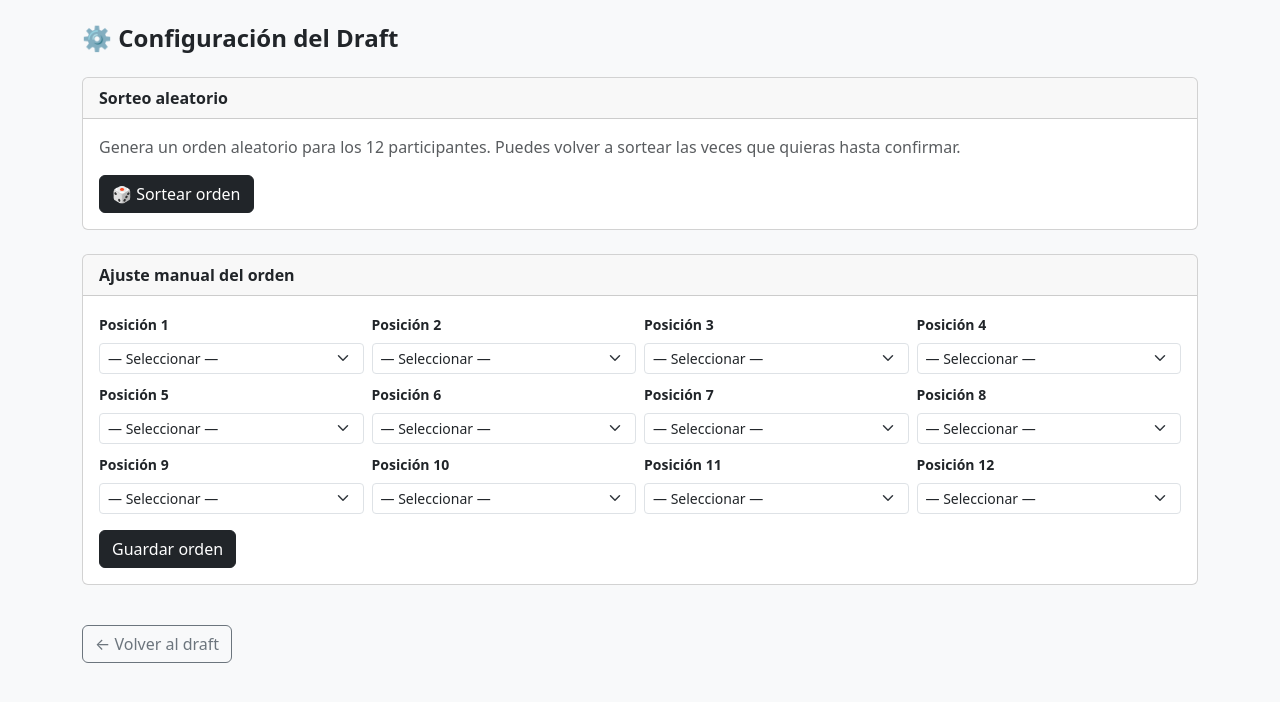
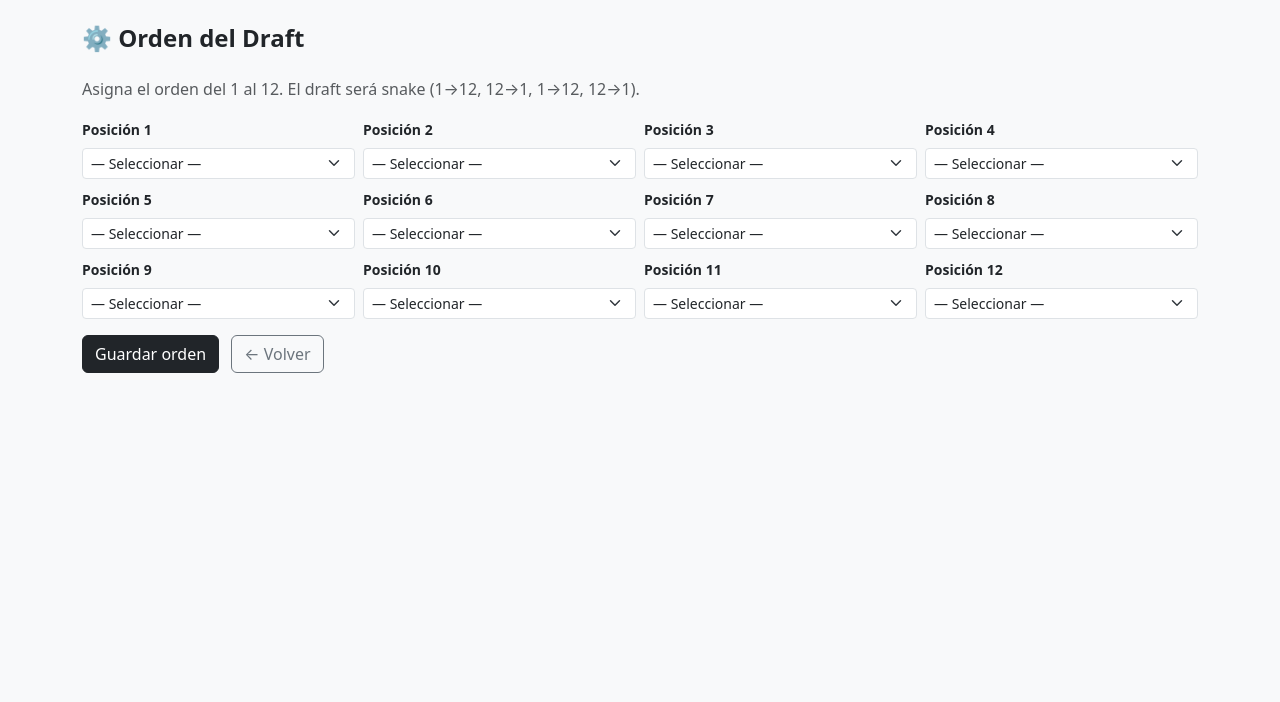
Before and after one commit to luis-ETP/quiniela, a FastAPI app: template templates/admin_draft_order.html in a window 1280 px wide. Shown: the top 702 px of the page. Run offline with FastAPI, Linux system fonts and the light colour scheme; the template is opened without the code that fills it, so the values that code supplies are empty.

Commit message:
simplify draft order: manual only, no sorteo button

```diff
--- a/templates/admin_draft_order.html
+++ b/templates/admin_draft_order.html
@@ -1,53 +1,10 @@
 {% extends "base.html" %}
-{% block title %}Sorteo del Draft — Admin{% endblock %}
+{% block title %}Orden del Draft — Admin{% endblock %}
 {% block content %}
 
-<h4 class="fw-bold mb-4">⚙ Configuración del Draft</h4>
+<h4 class="fw-bold mb-4">⚙ Orden del Draft</h4>
+<p class="text-muted">Asigna el orden del 1 al 12. El draft será snake (1→12, 12→1, 1→12, 12→1).</p>
 
-{% if draft_configured %}
-<div class="alert alert-success">✅ El orden del draft ya está configurado.</div>
-{% endif %}
-
-<!-- Sorteo aleatorio -->
-<div class="card mb-4">
-  <div class="card-header fw-bold">Sorteo aleatorio</div>
-  <div class="card-body">
-    <p class="text-muted">Genera un orden aleatorio para los 12 participantes. Puedes volver a sortear las veces que quieras hasta confirmar.</p>
-    <form method="post" action="/admin/draft-sorteo">
-      <button class="btn btn-dark">🎲 Sortear orden</button>
-    </form>
-  </div>
-</div>
-
-<!-- Orden actual -->
-{% if existing_order %}
-<div class="card mb-4">
-  <div class="card-header fw-bold">Orden actual</div>
-  <div class="card-body">
-    <div class="row g-2">
-      {% for i, uname in existing_order | enumerate %}
-      <div class="col-md-4 col-lg-3">
-        <div class="d-flex align-items-center gap-2 p-2 border rounded">
-          <span class="fw-bold text-muted" style="width:24px">{{ i+1 }}</span>
-          <span>{{ user_names.get(uname, uname) }}</span>
-        </div>
-      </div>
-      {% endfor %}
-    </div>
-    <div class="mt-3 text-muted small">
-      <strong>Ronda 1 (A):</strong> 1→12 &nbsp;|&nbsp;
-      <strong>Ronda 2 (B):</strong> 12→1 &nbsp;|&nbsp;
-      <strong>Ronda 3 (C):</strong> 1→12 &nbsp;|&nbsp;
-      <strong>Ronda 4 (D):</strong> 12→1
-    </div>
-  </div>
-</div>
-{% endif %}
-
-<!-- Orden manual -->
-<div class="card mb-4">
-  <div class="card-header fw-bold">Ajuste manual del orden</div>
-  <div class="card-body">
 <form method="post" action="/admin/draft-order">
   <div class="row g-2">
     {% for i in range(1, 13) %}
@@ -66,13 +23,11 @@
     {% endfor %}
   </div>
   <button type="submit" class="btn btn-dark mt-3">Guardar orden</button>
+  <a href="/draft" class="btn btn-outline-secondary mt-3 ms-2">← Volver</a>
 </form>
-  </div>
-</div>
 
-<!-- Reset draft -->
 {% if draft_configured %}
-<div class="card border-danger">
+<div class="card border-danger mt-4">
   <div class="card-header fw-bold text-danger">Zona de peligro</div>
   <div class="card-body">
     <p class="text-muted small">Borra todos los picks y reinicia el draft desde cero.</p>
@@ -83,6 +38,4 @@
   </div>
 </div>
 {% endif %}
-
-<a href="/draft" class="btn btn-outline-secondary mt-3">← Volver al draft</a>
 {% endblock %}
```
Lines whose indentation alone changed are shown as unchanged.
